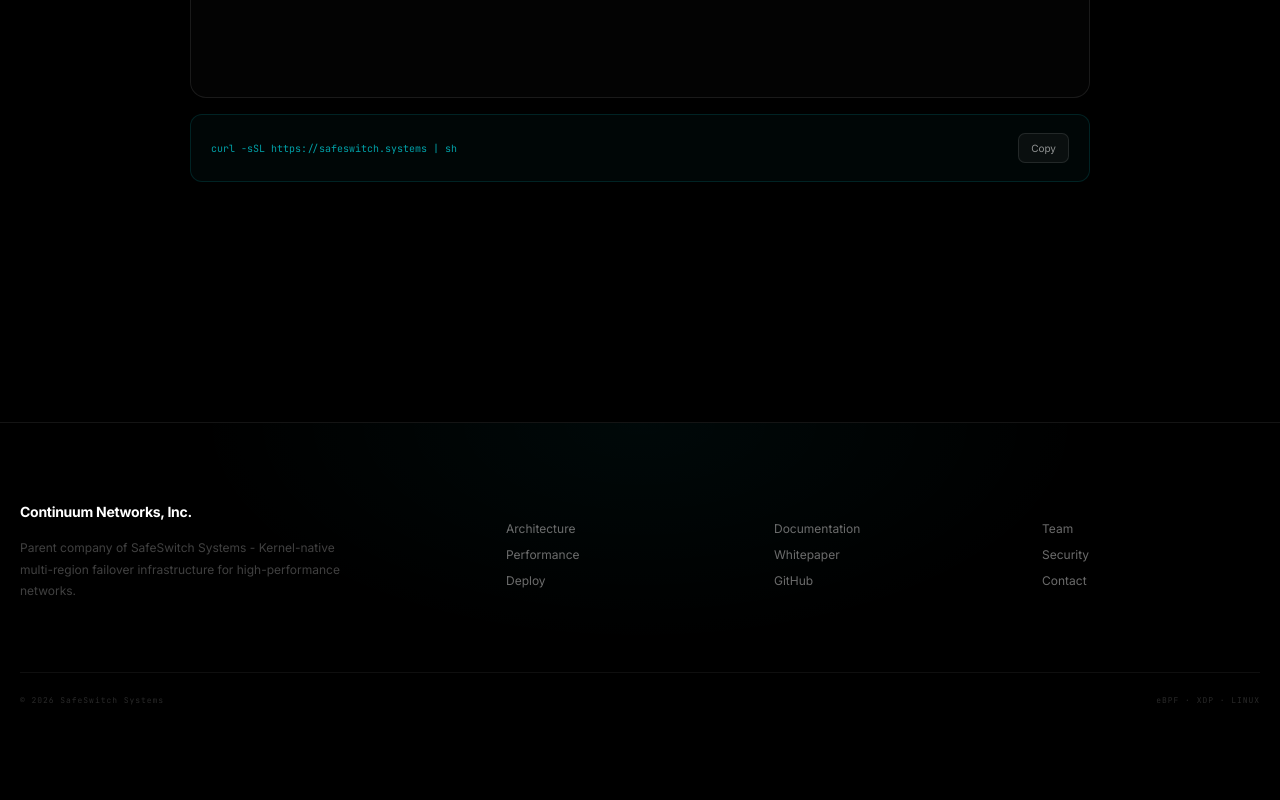
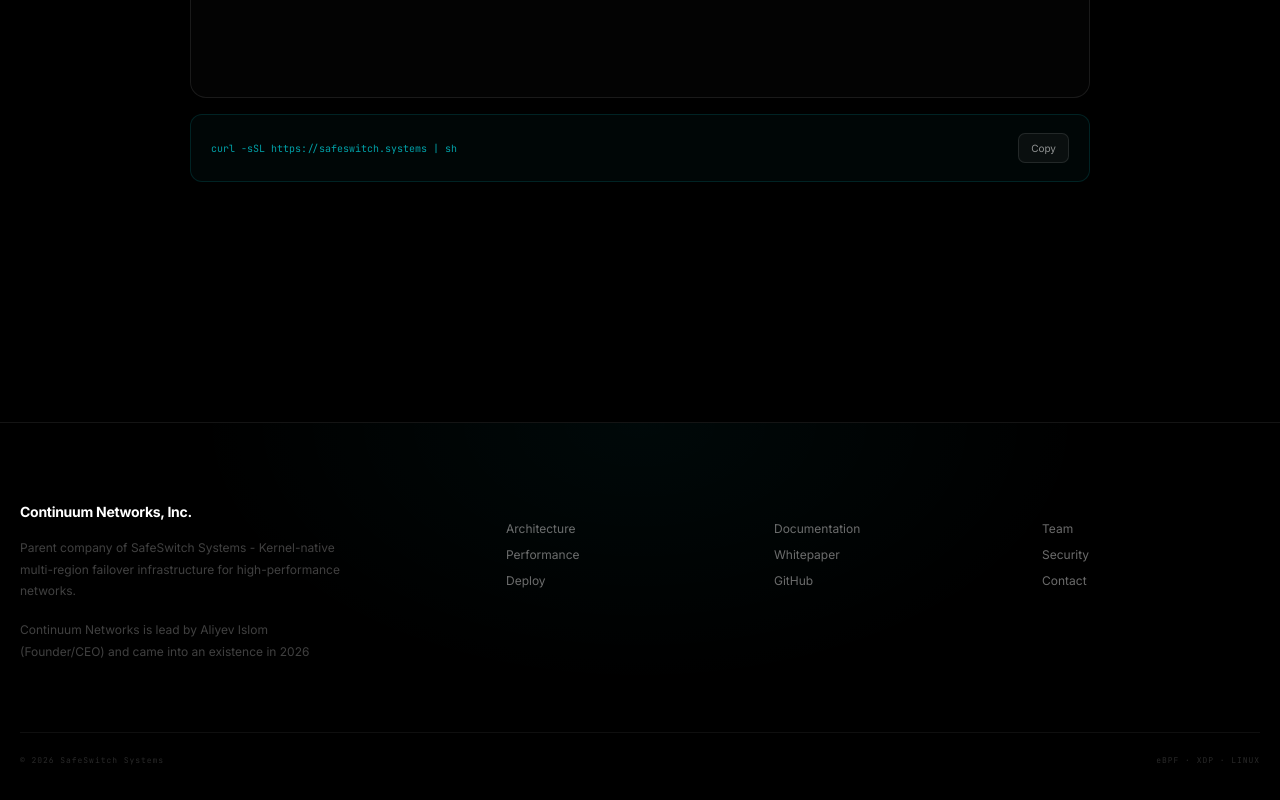
Before and after one commit to islam4ever8918-star/SafeSwitch, a plain HTML site: page main.html in a window 1280 px wide. Shown: the part 7353-8153 px from the top of the page. Before the commit the page ends 8093 px from the top, so only its background shows below. Drawn offline with Linux system fonts and the light colour scheme.

Commit message:
info-added

```diff
--- a/index.html
+++ b/main.html
@@ -3119,6 +3119,7 @@
             Parent company of SafeSwitch Systems - Kernel-native multi-region failover infrastructure
             for high-performance networks.
           </p>
+          <p>Continuum Networks is lead by Aliyev Islom (Founder/CEO) and came into an existence in 2026</p>
 
         </div>
 
```
